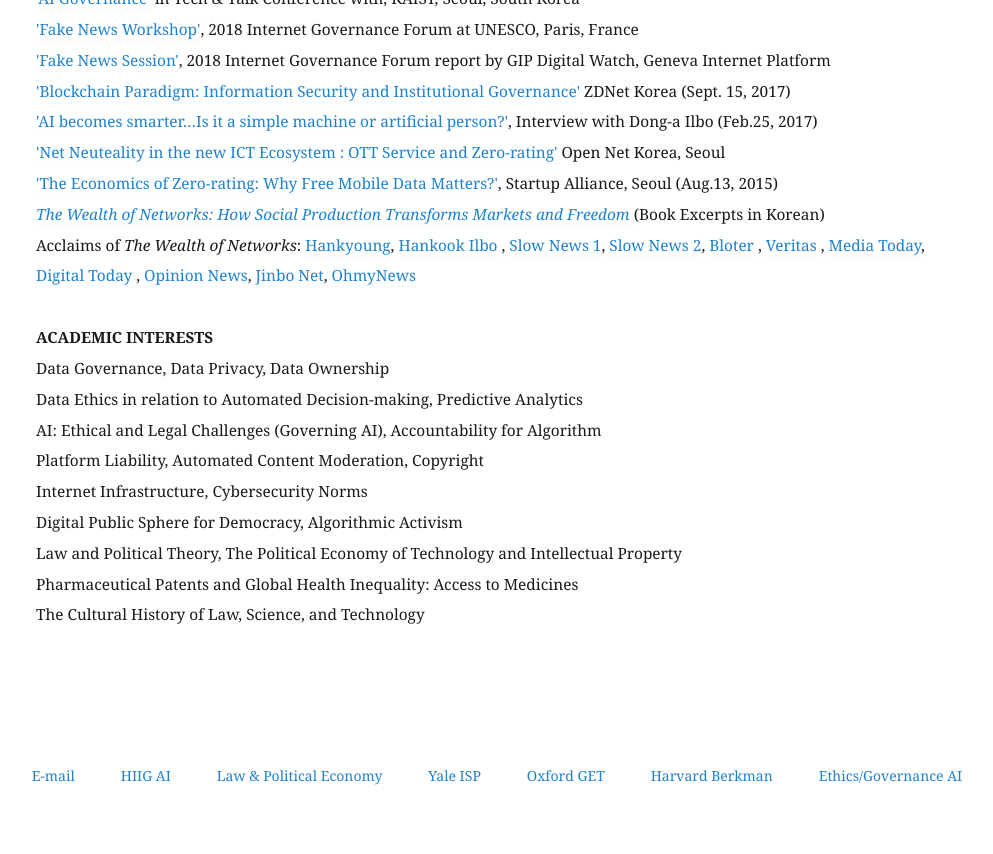
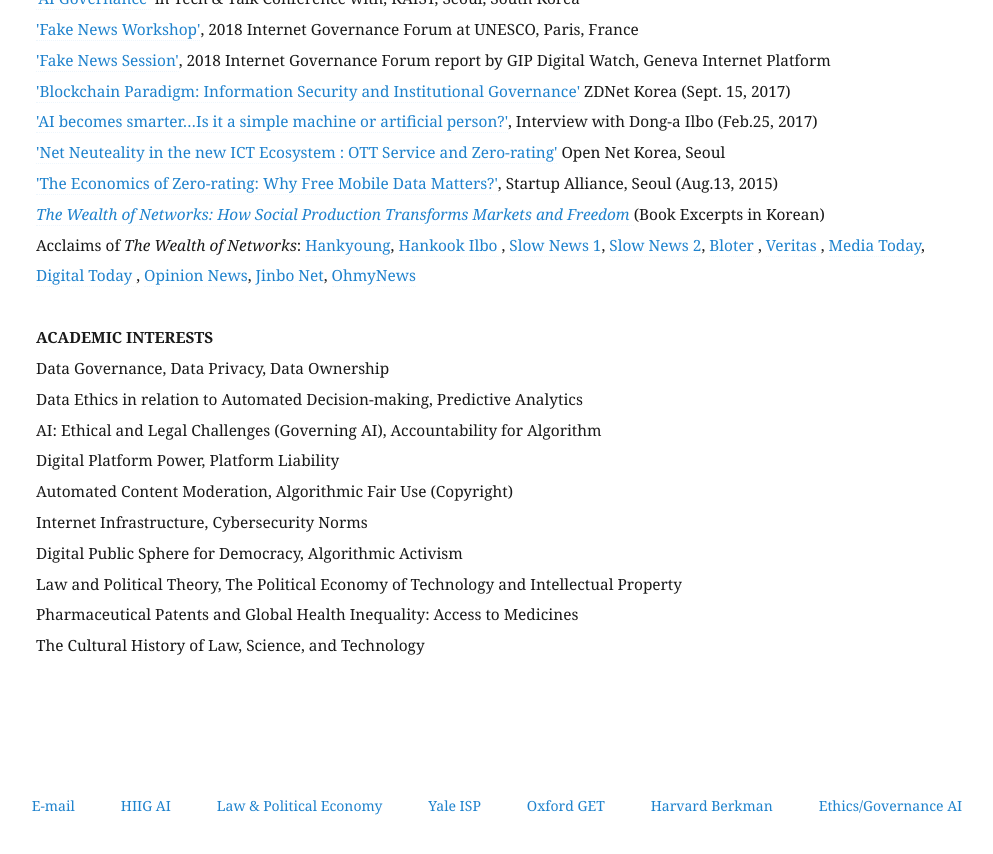
Before and after one commit to eunchangchoi/eunchangchoi.github.io, a Jekyll site: the page built from index.md, in a window 1280 px wide and 900 px high, scrolled down 2964 px. Shown: the top 854 px of the window, without its empty margins (64-1057 px from the left). Built offline with Jekyll 4.4.1, drawn with Linux system fonts in a browser that asks for light colours.

Commit message:
Update index.md

```diff
--- a/index.md
+++ b/index.md
@@ -63,7 +63,8 @@
    Data Governance, Data Privacy, Data Ownership <br>
    Data Ethics in relation to Automated Decision-making, Predictive Analytics <br>
    AI: Ethical and Legal Challenges (Governing AI), Accountability for Algorithm <br>
-   Platform Liability, Automated Content Moderation, Copyright <br>
+   Digital Platform Power, Platform Liability <br>
+   Automated Content Moderation, Algorithmic Fair Use (Copyright) <br>
    Internet Infrastructure, Cybersecurity Norms <br>
    Digital Public Sphere for Democracy, Algorithmic Activism <br>
    Law and Political Theory, The Political Economy of Technology and Intellectual Property <br>
```
